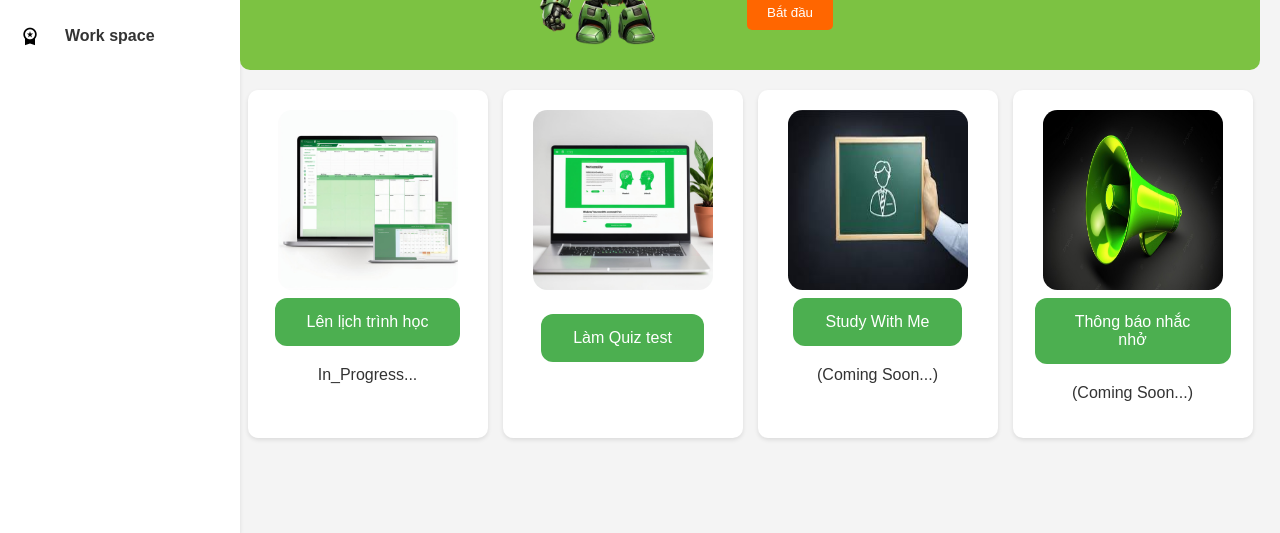
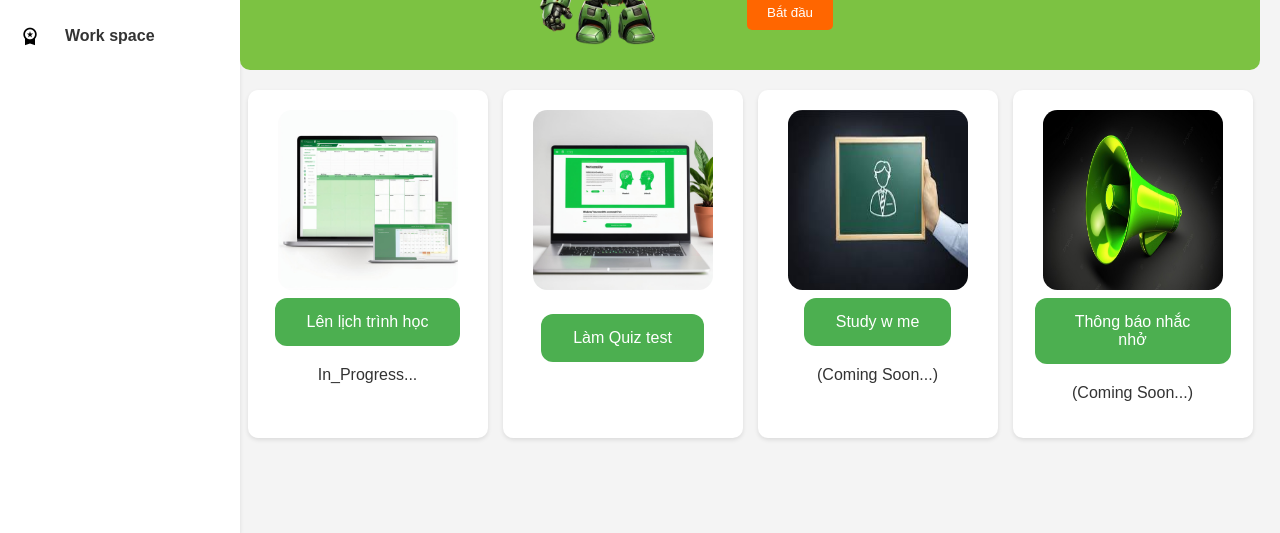
Before and after one commit to hieu22012003/hackathonproject, a plain HTML site: page index.html in a window 1280 px wide. Shown: the part 267-800 px from the top of the page. Drawn offline with Linux system fonts and the light colour scheme; a script that the page names is missing.

Commit message:
Update index.html

```diff
--- a/index.html
+++ b/index.html
@@ -70,7 +70,7 @@
             <div class="card">
                 <img src="images/ảnh 3.jpg" alt="">
                 <!-- <i class="material-icons">person_pin</i> -->
-                <div class = "button-link">Study With Me</div>
+                <div class = "button-link">Study w me</div>
                 <p>(Coming Soon...)</p>
             </div>
             <div class="card">
```
